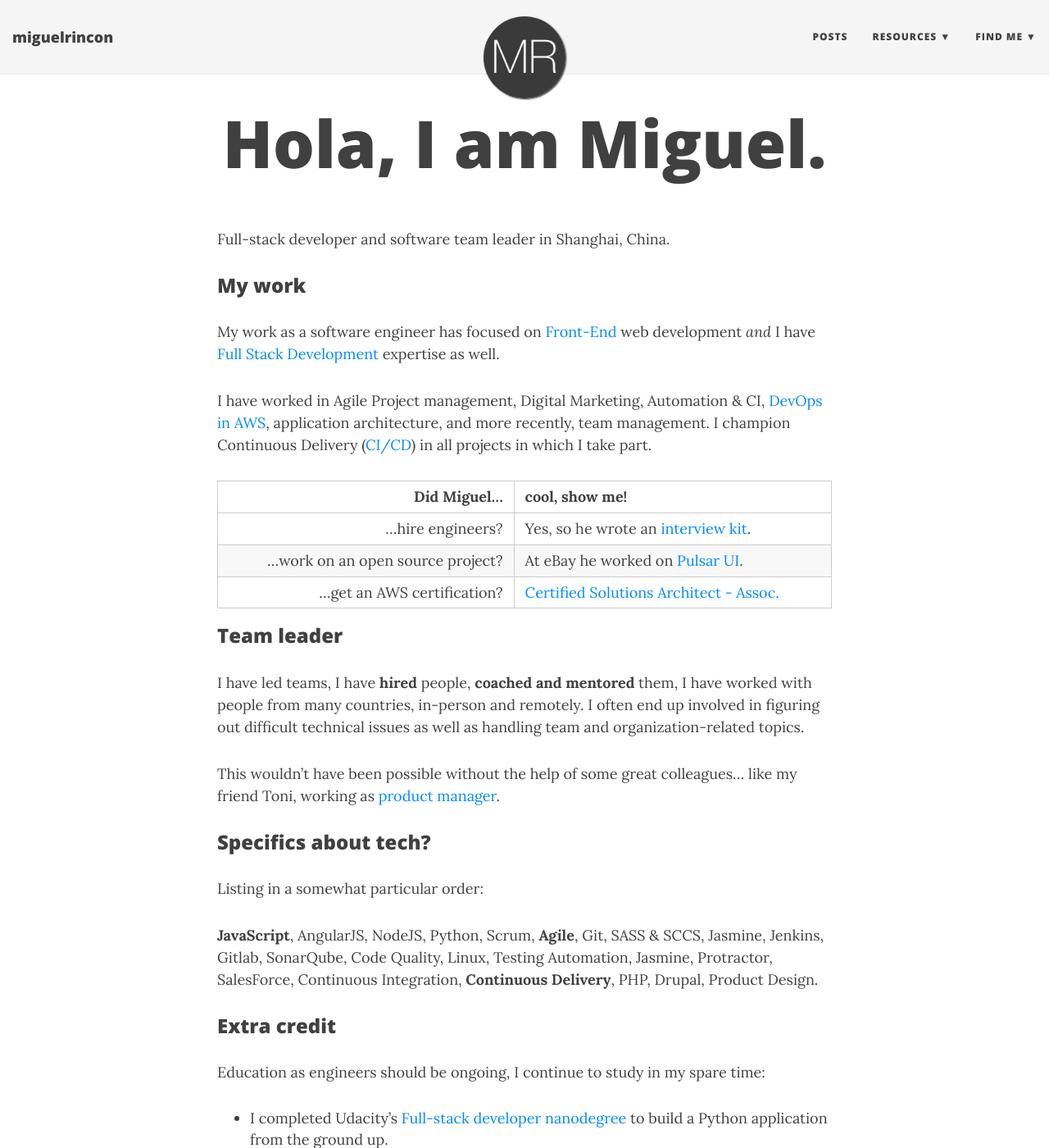
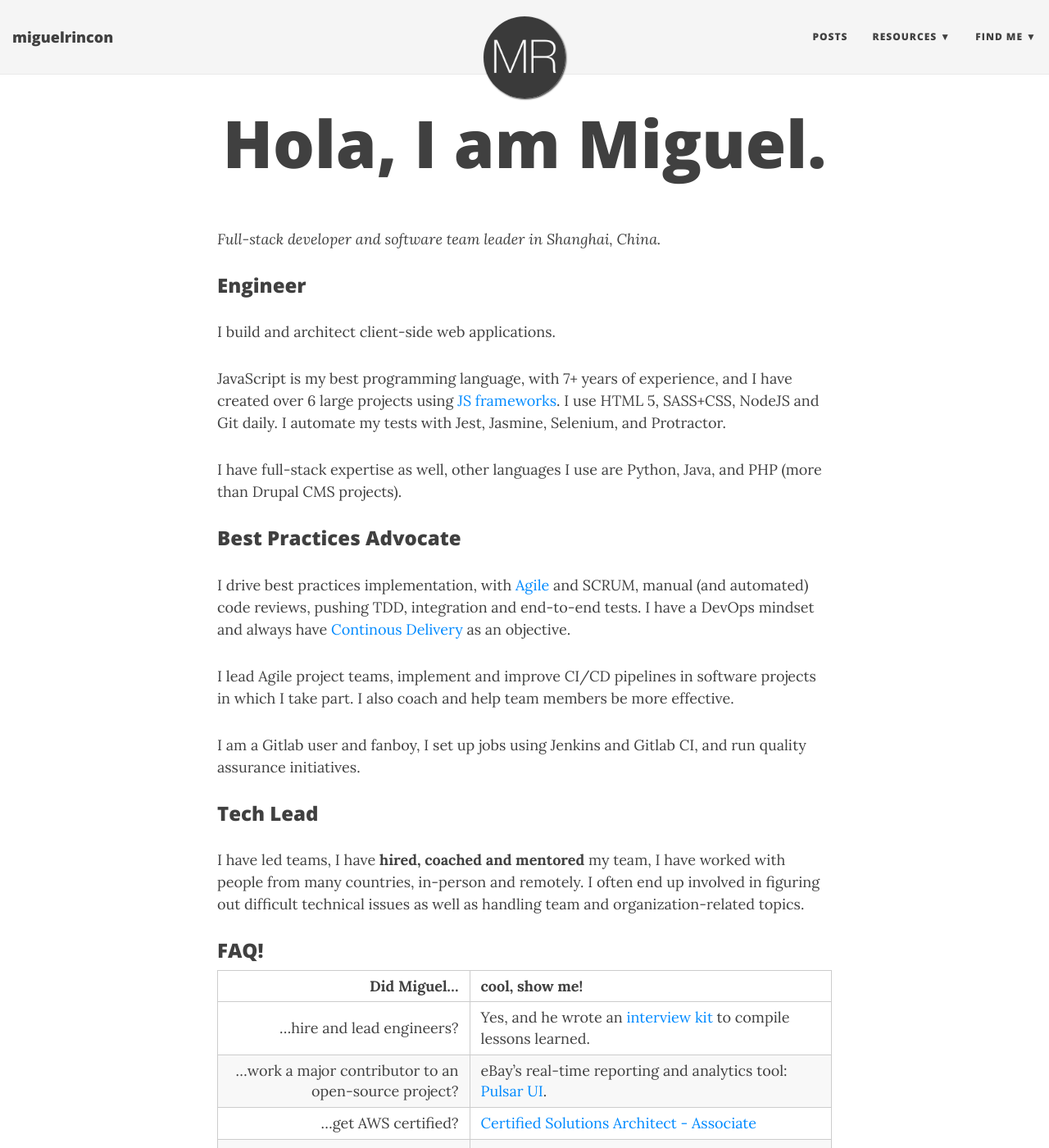
Before and after one commit to miguelrincon/miguelrincon.github.io, a Jekyll site: the page built from index.md, in a window 1280 px wide and 1400 px high. Shown: the whole window at 82% size. Built offline with Jekyll 4.4.1, drawn with Linux system fonts in a browser that asks for light colours; some of the changed text lies outside the part shown.

Commit message:
Update homepage text

```diff
--- a/index.md
+++ b/index.md
@@ -4,42 +4,47 @@ title: Hola, I am Miguel.
 use-site-title: true
 ---
 
-Full-stack developer and software team leader in Shanghai, China.
+*Full-stack developer and software team leader in Shanghai, China.*
 
-### My work
+### Engineer
 
-My work as a software engineer has focused on [Front-End](/2018-02-15-frontend-frameworks-comparison/) web development *and* I have [Full Stack Development](/2019-01-20-fullstack-developer-nanodegree/) expertise as well.
+I build and architect client-side web applications.
 
-I have worked in Agile Project management, Digital Marketing, Automation & CI, [DevOps in AWS](/2018-03-06-amazon-certified/), application architecture, and more recently, team management. I champion Continuous Delivery ([CI/CD](/pages/ci-cd-checklist/)) in all projects in which I take part.
+JavaScript is my best programming language, with 7+ years of experience, and I have created over 6 large projects using [JS frameworks](/2018-02-15-frontend-frameworks-comparison/). I use HTML 5, SASS+CSS, NodeJS and Git daily. I automate my tests with Jest, Jasmine, Selenium, and Protractor.
+
+I have full-stack expertise as well, other languages I use are Python, Java, and PHP (more than Drupal CMS projects).
+
+### Best Practices Advocate
+
+I drive best practices implementation, with [Agile](/2019-05-10-non-agile-agile/) and SCRUM, manual (and automated) code reviews, pushing TDD, integration and end-to-end tests. I have a DevOps mindset and always have [Continous Delivery](/pages/ci-cd-checklist/) as an objective.
+
+I lead Agile project teams, implement and improve CI/CD pipelines in software projects in which I take part. I also coach and help team members be more effective.
+
+I am a Gitlab user and fanboy, I set up jobs using Jenkins and Gitlab CI, and run quality assurance initiatives.
+
+### Tech Lead
+
+I have led teams, I have **hired, coached and mentored** my team, I have worked with people from many countries, in-person and remotely. I often end up involved in figuring out difficult technical issues as well as handling team and organization-related topics.
+
+### FAQ!
 
 | Did Miguel...                          | cool, show me!
 | -------------------------------------: |--
-| ...hire engineers?                     | Yes, so he wrote an [interview kit](/pages/miguels-interview-kit/).
-| ...work on an open source project?     | At eBay he worked on [Pulsar UI](/pages/pulsar-reporting-ui/).
-| ...get an AWS certification?           | [Certified Solutions Architect - Assoc.](/2018-03-06-amazon-certified/)
+| ...hire and lead engineers?            | Yes, and he wrote an [interview kit](/pages/miguels-interview-kit/) to compile lessons learned.
+| ...work a major contributor to an open-source project?     | eBay's real-time reporting and analytics tool: [Pulsar UI](/pages/pulsar-reporting-ui/).
+| ...get AWS certified?                  | [Certified Solutions Architect - Associate](/2018-03-06-amazon-certified/)
+| ...work with cool people?              | He has had some great colleagues... like Toni, [product manager](https://tonischmidt.me/) and Hernán, [BI expert](https://www.linkedin.com/in/hernan-leon-38275aa5/)
 {:style="width:100%;"}
-
-### Team leader
-
-I have led teams, I have **hired** people, **coached and mentored** them, I have worked with people from many countries, in-person and remotely. I often end up involved in figuring out difficult technical issues as well as handling team and organization-related topics.
-
-This wouldn't have been possible without the help of some great colleagues... like my friend Toni, working as [product manager](https://tonischmidt.me/).
-
-### Specifics about tech?
-
-Listing in a somewhat particular order:
-
-**JavaScript**, AngularJS, NodeJS, Python, Scrum, **Agile**, Git, SASS & SCCS, Jasmine, Jenkins, Gitlab, SonarQube, Code Quality, Linux, Testing Automation, Jasmine, Protractor, SalesForce, Continuous Integration, **Continuous Delivery**, PHP, Drupal, Product Design.
 
 ### Extra credit
 
-Education as engineers should be ongoing, I continue to study in my spare time:
+Education as engineers should be ongoing, so I continue to study and improve my skills in my spare time:
 
 - I completed Udacity's [Full-stack developer nanodegree](/2019-01-20-fullstack-developer-nanodegree/) to build a Python application from the ground up.
 - Experimented with VueJS & ECharts to show the [pollution levels in Shanghai](/pages/pollution-chart/index.html).
 - See other [online courses I am enrolled in](https://www.udemy.com/user/miguel-rincon-4/).
 
-### Let's talk about something else...
+### Something else?
 
 Sure! Ask me about... Colombia, diving, China, bowling, bad guitar playing, fasting, frugality, Improv theater, cryptocurrencies and of course, computer stuff.
 
```
Also changed, not shown: _drafts/2019-04-07-miguelrincon-interview-prep.md (+1 -1 lines), _posts/2016-10-31-angularjs-ebay.md (added, +23 -0 lines), _posts/2018-02-15-frontend-frameworks-comparison.md (+1 -1 lines).
